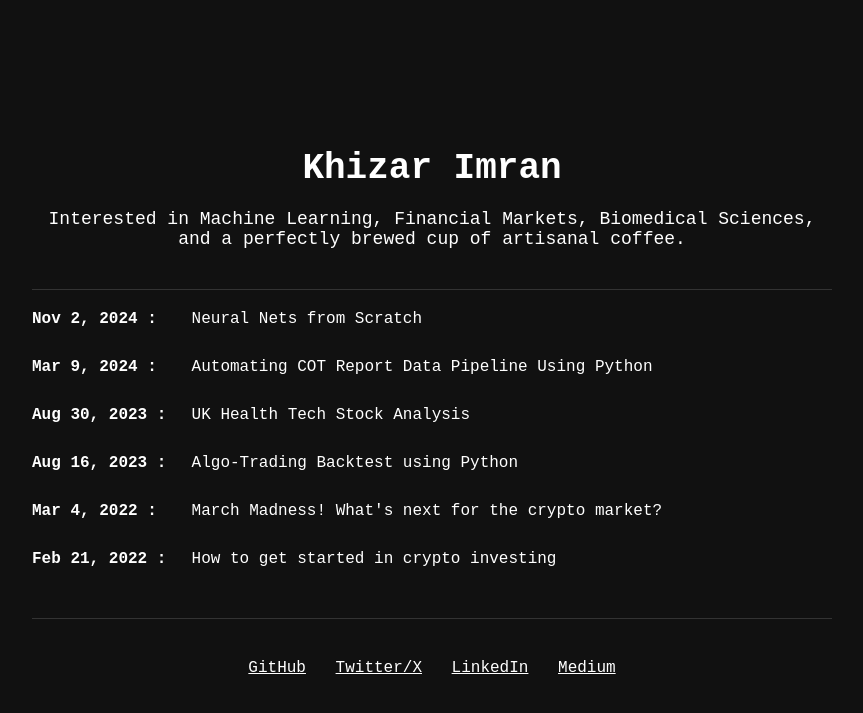
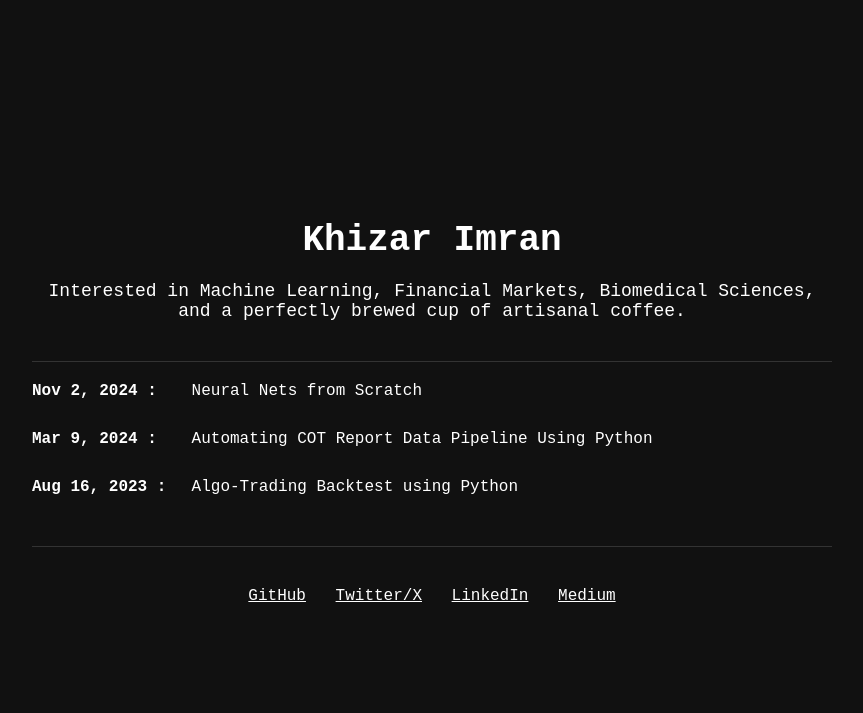
Before and after one commit to KhizarImran/khizarimrandotcom, a Flask app: page / in a window 1280 px wide. Shown: the top 713 px of the page, without its empty margins (208-1071 px from the left). Run offline with Flask 3, Linux system fonts and the light colour scheme.

Commit message:
removed old articles

```diff
--- a/api/templates/index.html
+++ b/api/templates/index.html
@@ -21,28 +21,10 @@
           <span class="title">Automating COT Report Data Pipeline Using Python</span>
         </div>
       </a>
-      <a href="https://www.linkedin.com/pulse/uk-health-tech-stock-analysis-khizar-imran/?trackingId=5rl8EGtoPFiav4OSrTsA3Q%3D%3D" class="event-link">
-        <div class="event">
-          <span class="date">Aug 30, 2023 :</span>
-          <span class="title">UK Health Tech Stock Analysis</span>
-        </div>
-      </a>
       <a href="https://www.linkedin.com/pulse/algo-trading-backtest-using-python-khizar-imran/?trackingId=lLTt9LLrNvfSWpssLkOBJA%3D%3D" class="event-link">
         <div class="event">
           <span class="date">Aug 16, 2023 :</span>
           <span class="title">Algo-Trading Backtest using Python</span>
-        </div>
-      </a>
-      <a href="https://medium.com/@khizarimran/march-madness-whats-next-for-the-crypto-market-246aa05f6a93" class="event-link">
-        <div class="event">
-          <span class="date">Mar 4, 2022 :</span>
-          <span class="title">March Madness! What's next for the crypto market?</span>
-        </div>
-      </a>
-      <a href="https://medium.com/@khizarimran/how-to-get-started-in-crypto-investing-936ef810a4d5" class="event-link">
-        <div class="event">
-          <span class="date">Feb 21, 2022 :</span>
-          <span class="title">How to get started in crypto investing</span>
         </div>
       </a>
     </div>
```
